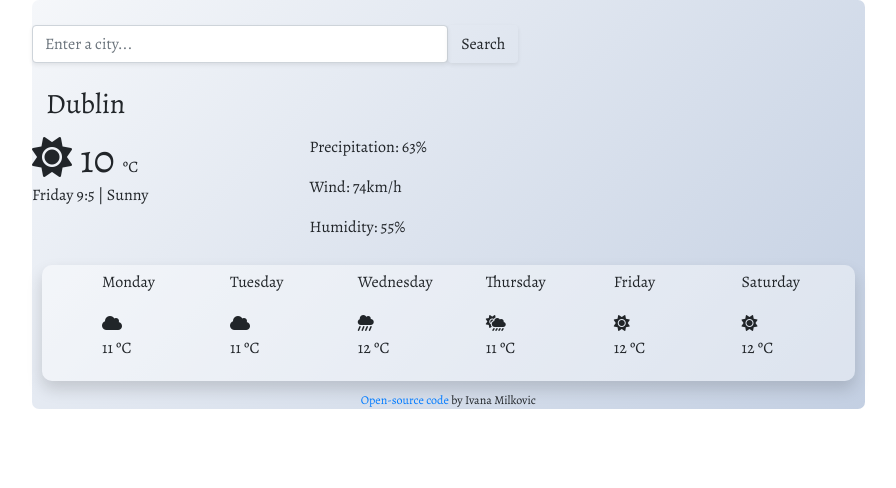
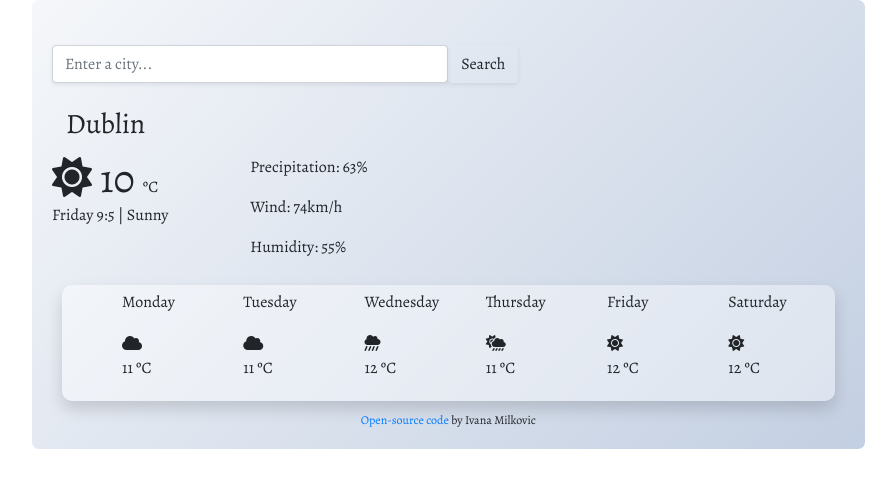
Before and after one commit to ivanamilky/weather-app-ivana, a plain HTML site: page index.html in a window 1280 px wide. Shown: the whole page, without its empty margins (53-949 px from the left). Drawn offline with nearby package versions, Linux system fonts and the light colour scheme.

Commit message:
Updated CSS

```diff
--- a/index.html
+++ b/index.html
@@ -7,12 +7,8 @@
     <link rel="stylesheet" href="https://stackpath.bootstrapcdn.com/bootstrap/4.4.1/css/bootstrap.min.css"
         integrity="sha384-Vkoo8x4CGsO3+Hhxv8T/Q5PaXtkKtu6ug5TOeNV6gBiFeWPGFN9MuhOf23Q9Ifjh" crossorigin="anonymous">
     <link rel="stylesheet" href="src/styles.css" />
-
     <link href="https://fonts.googleapis.com/css2?family=Alegreya&display=swap" rel="stylesheet">
-
     <script src="https://kit.fontawesome.com/97913f9ab0.js" crossorigin="anonymous"></script>
-
-
     <script src="https://unpkg.com/axios/dist/axios.min.js"></script>
 
     <title>Weather App</title>
@@ -40,7 +36,7 @@
                 <h3 id=city>Dublin</h3>
             </div>
             <div class="row no-gutters">
-                <div class="col">
+                <div class="col-3">
                     <h1 id="temp"><i class="fas fa-sun"></i> 10 </h1>
                     <p class="units">ºC </p>
                     <p>
@@ -118,11 +114,6 @@
             </footer>
         </div>
     </div>
-
-
-
-
-
     </div>
     </div>
 
--- a/src/styles.css
+++ b/src/styles.css
@@ -10,9 +10,10 @@ text-align: center;
 bottom: 0;
 }
 .app {
-   width: 75%;
-  background-image: linear-gradient(135deg, #f5f7fa 0%, #c3cfe2 100%);
+width: 75%;
+background-image: linear-gradient(135deg, #f5f7fa 0%, #c3cfe2 100%);
 border-radius: 7px;
+padding: 20px;
 
 }
 
```
